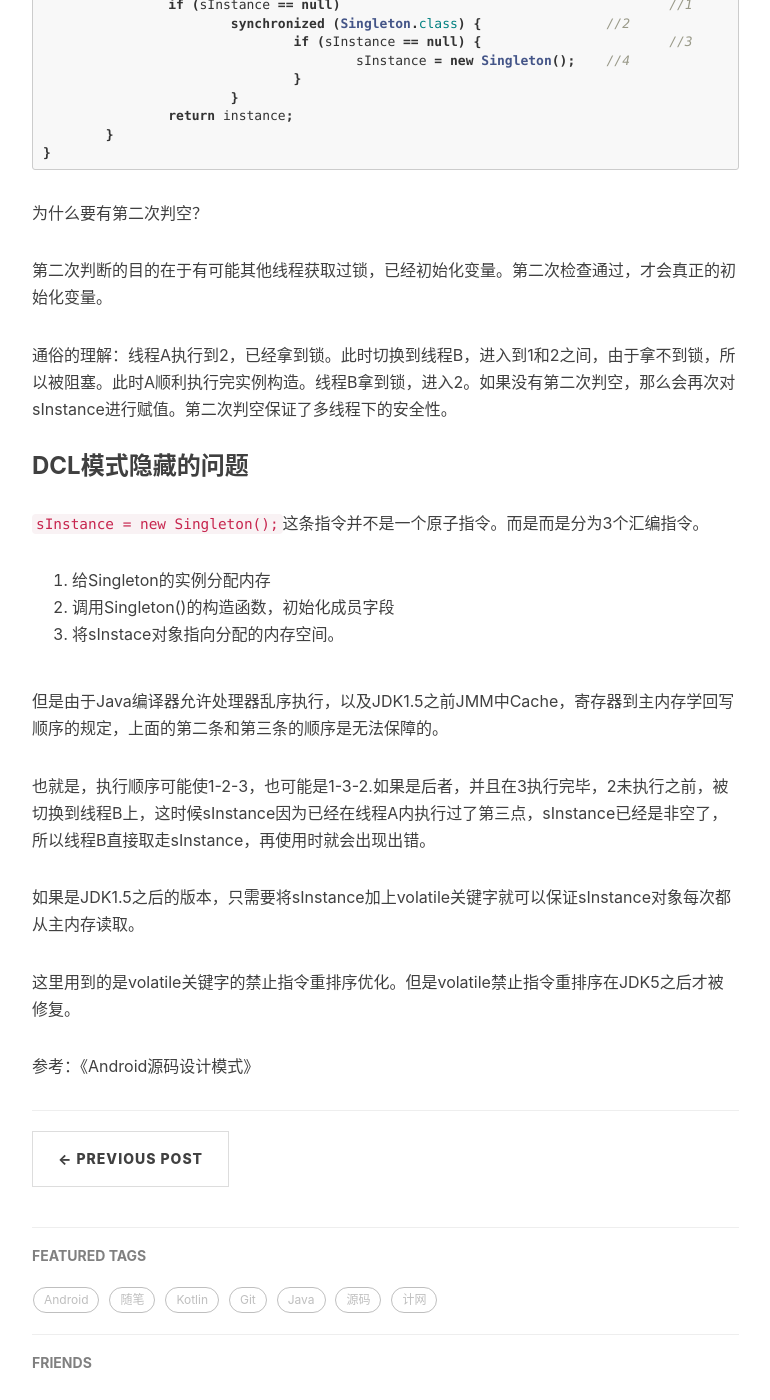
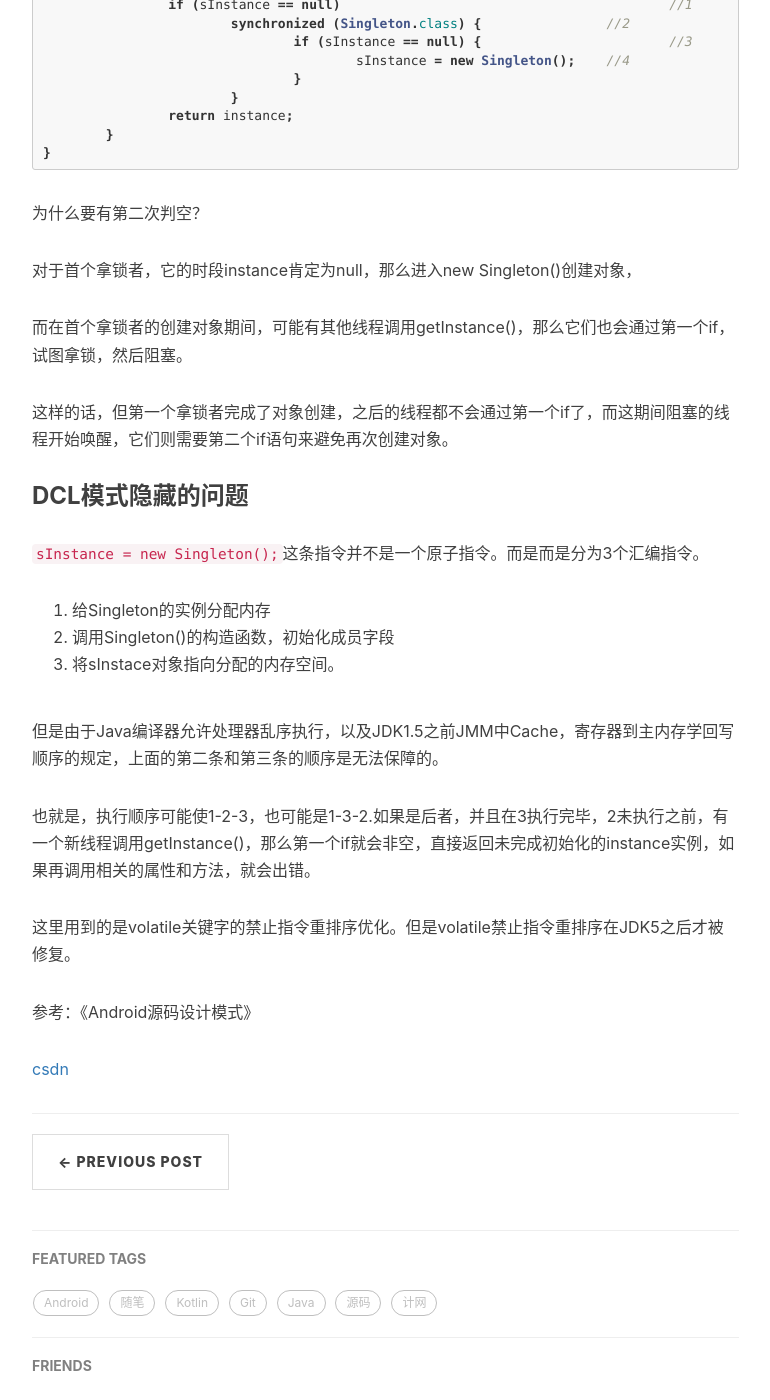
Before and after one commit to roger1245/roger1245.github.io, a Jekyll site: the page built from _posts/2020-4-1-DCL为什么要使用volatile关键字.md, in a window 1280 px wide and 1400 px high, scrolled down 1426 px. Shown: the whole window, without its empty margins (233-1003 px from the left). Built offline with Jekyll 4.4.1, drawn with Linux system fonts in a browser that asks for light colours; nearby versions of some CDN libraries; comment, search, counter and statistics services are not loaded.

Commit message:
修复关于DCL的误导性描述
Signed-off-by: roger1245 <1330851383@qq.com>

```diff
--- a/_posts/2020-4-1-DCL为什么要使用volatile关键字.md
+++ b/_posts/2020-4-1-DCL为什么要使用volatile关键字.md
@@ -66,9 +66,11 @@ public class Singleton {
 
 为什么要有第二次判空？
 
-第二次判断的目的在于有可能其他线程获取过锁，已经初始化变量。第二次检查通过，才会真正的初始化变量。
+对于首个拿锁者，它的时段instance肯定为null，那么进入new Singleton()创建对象，
 
-通俗的理解：线程A执行到2，已经拿到锁。此时切换到线程B，进入到1和2之间，由于拿不到锁，所以被阻塞。此时A顺利执行完实例构造。线程B拿到锁，进入2。如果没有第二次判空，那么会再次对sInstance进行赋值。第二次判空保证了多线程下的安全性。
+而在首个拿锁者的创建对象期间，可能有其他线程调用getInstance()，那么它们也会通过第一个if，试图拿锁，然后阻塞。
+
+这样的话，但第一个拿锁者完成了对象创建，之后的线程都不会通过第一个if了，而这期间阻塞的线程开始唤醒，它们则需要第二个if语句来避免再次创建对象。
 
 ### DCL模式隐藏的问题
 
@@ -80,10 +82,10 @@ public class Singleton {
 
 但是由于Java编译器允许处理器乱序执行，以及JDK1.5之前JMM中Cache，寄存器到主内存学回写顺序的规定，上面的第二条和第三条的顺序是无法保障的。
 
-也就是，执行顺序可能使1-2-3，也可能是1-3-2.如果是后者，并且在3执行完毕，2未执行之前，被切换到线程B上，这时候sInstance因为已经在线程A内执行过了第三点，sInstance已经是非空了，所以线程B直接取走sInstance，再使用时就会出现出错。
-
-如果是JDK1.5之后的版本，只需要将sInstance加上volatile关键字就可以保证sInstance对象每次都从主内存读取。
+也就是，执行顺序可能使1-2-3，也可能是1-3-2.如果是后者，并且在3执行完毕，2未执行之前，有一个新线程调用getInstance()，那么第一个if就会非空，直接返回未完成初始化的instance实例，如果再调用相关的属性和方法，就会出错。
 
 这里用到的是volatile关键字的禁止指令重排序优化。但是volatile禁止指令重排序在JDK5之后才被修复。
 
 参考：《Android源码设计模式》
+
+[csdn](https://blog.csdn.net/Lin_coffee/article/details/79890361)
```
